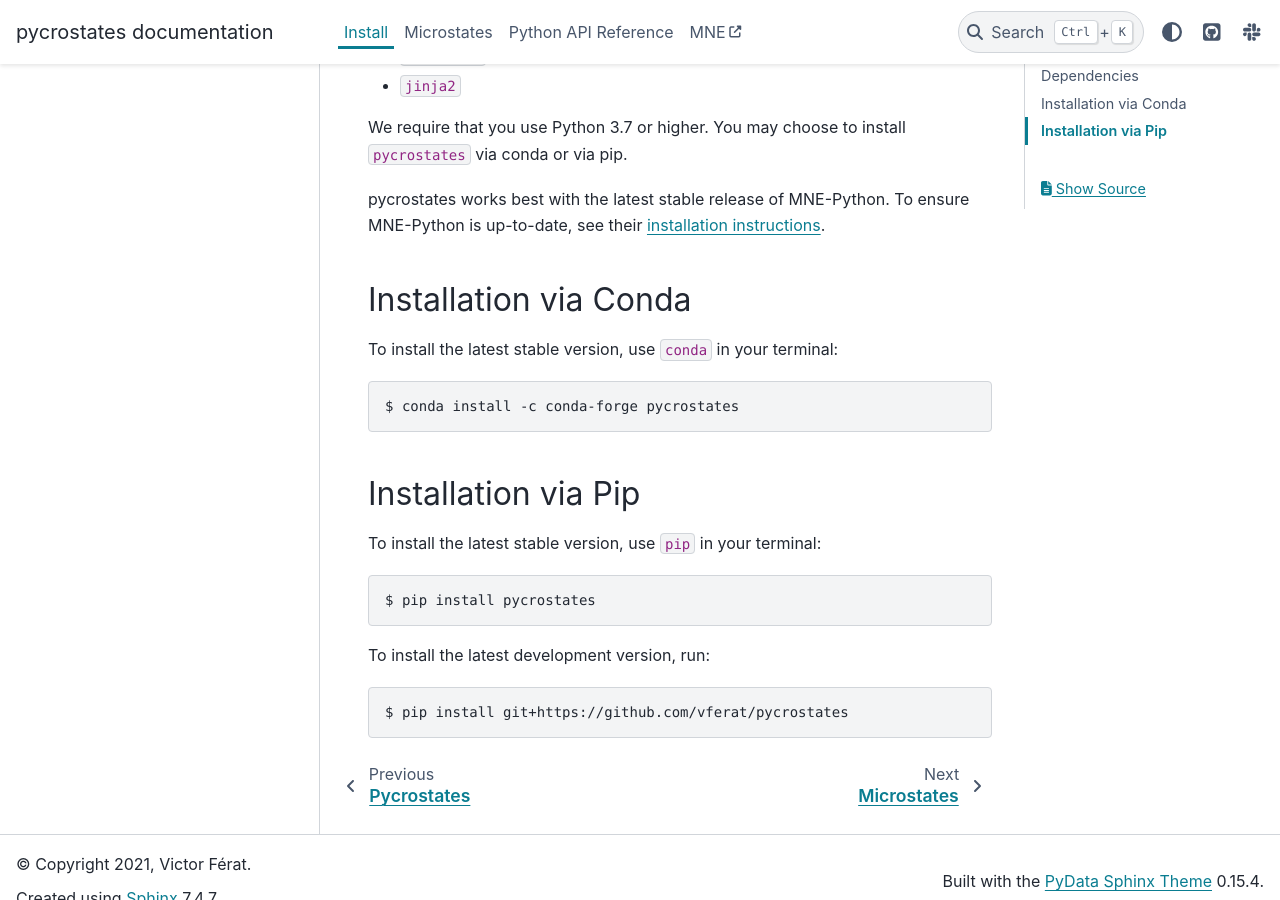
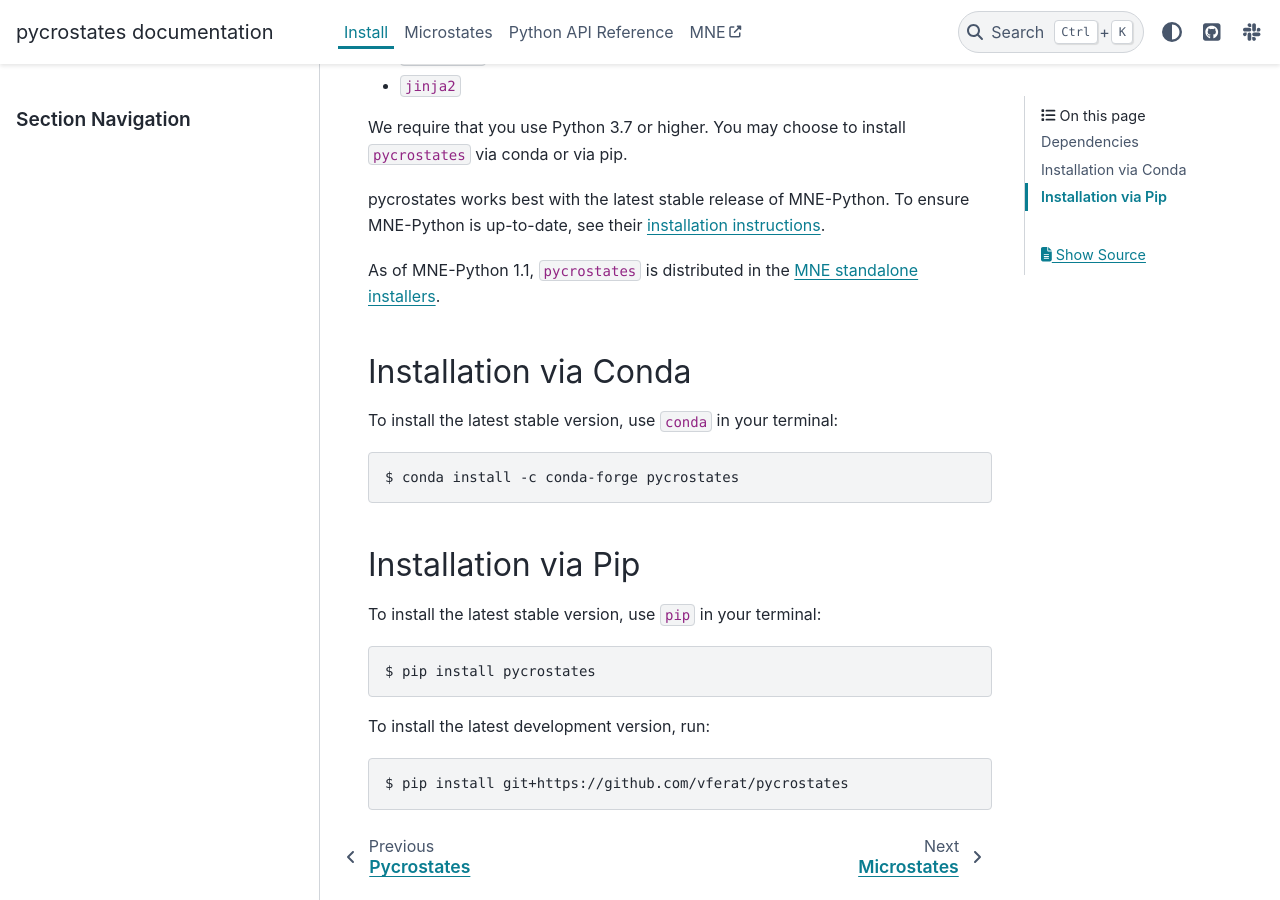
Before and after one commit to vferat/pycrostates, a Sphinx documentation site: the page built from docs/source/install.rst, in a window 1280 px wide and 900 px high, scrolled down 431 px. Built offline with Sphinx 7.4.7 and the PyData theme 0.15.4, drawn with Linux system fonts in a browser that asks for light colours; pages that are not in the unit, such as notebooks, are missing from menus.

Commit message:
mention MNE installers

```diff
--- a/docs/source/install.rst
+++ b/docs/source/install.rst
@@ -18,6 +18,9 @@
 
 pycrostates works best with the latest stable release of MNE-Python. To ensure
 MNE-Python is up-to-date, see their `installation instructions <https://mne.tools/stable/install/index.html>`_.
+
+As of MNE-Python 1.1, ``pycrostates`` is distributed in the
+`MNE standalone installers <https://mne.tools/stable/install/installers.html>`_.
 
 Installation via Conda
 ----------------------
```
